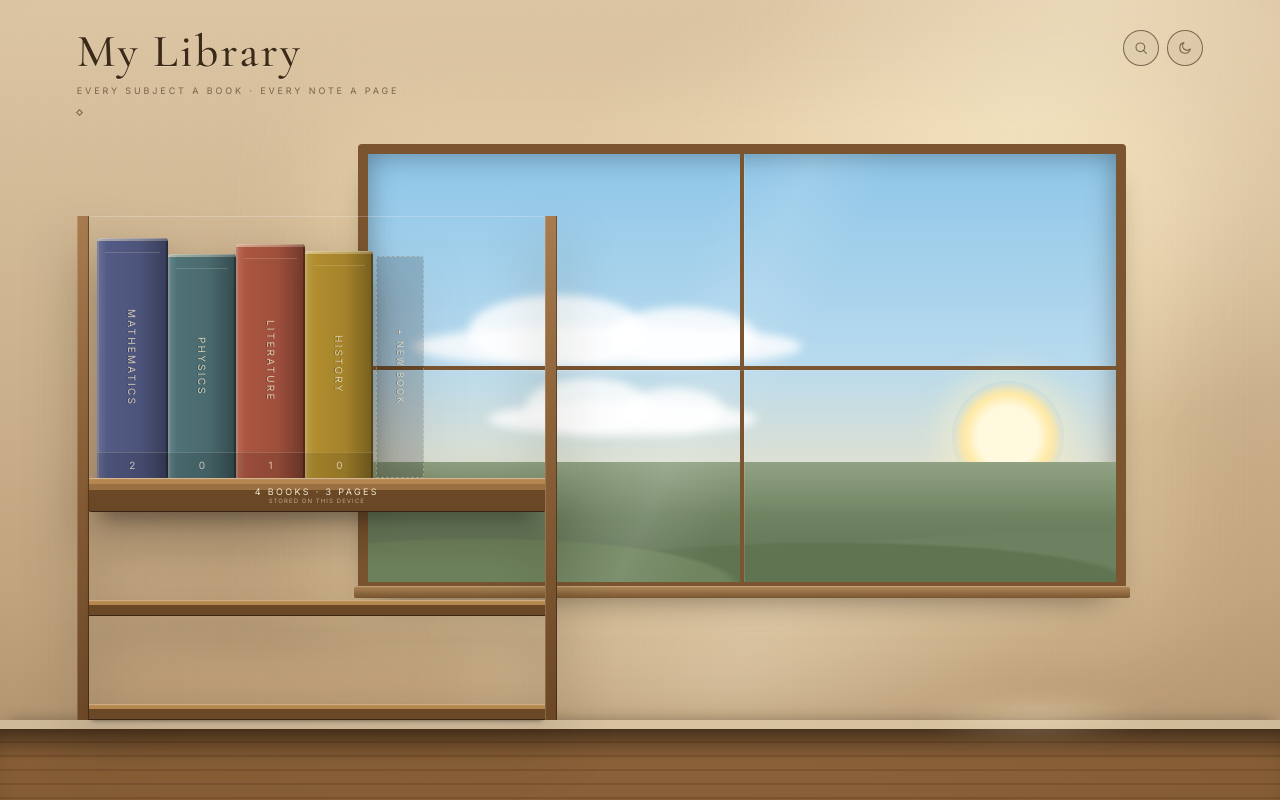
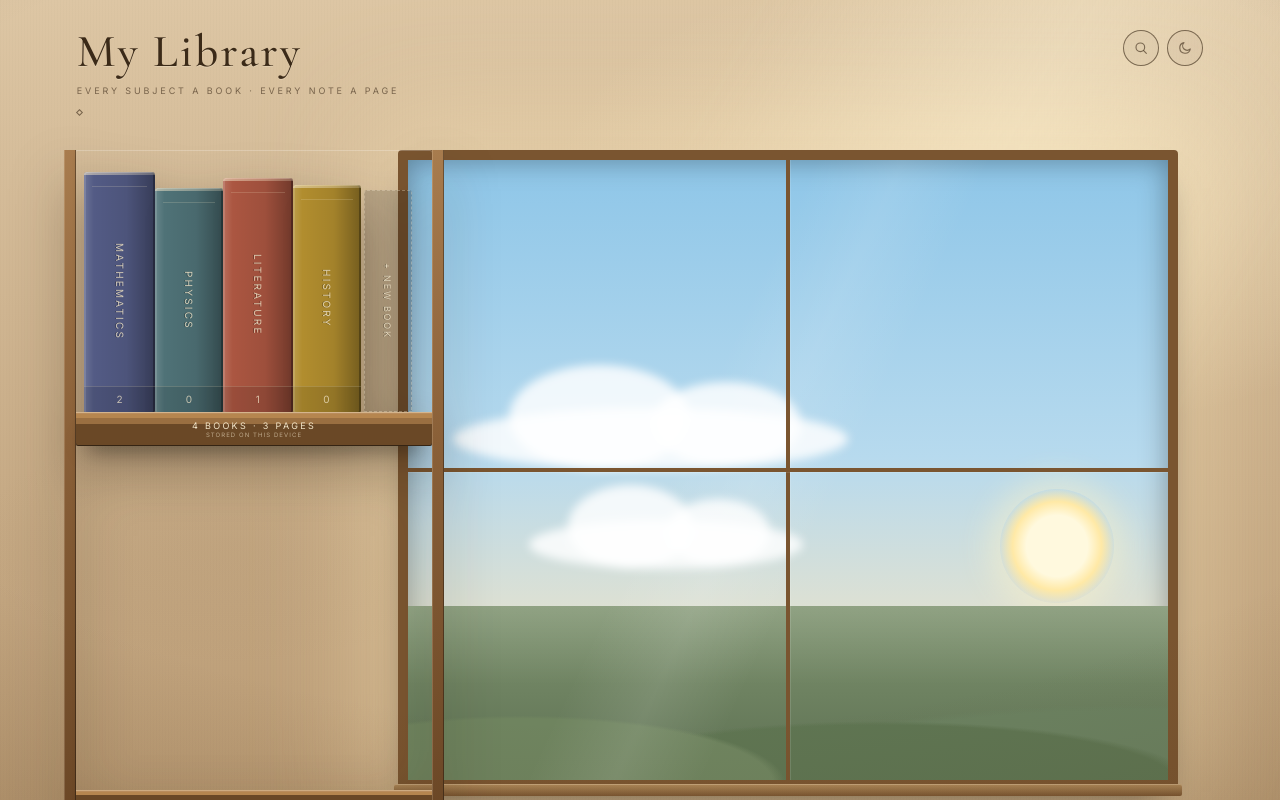
Before and after one commit to olcanaskar/my-library, a Next.js app: page / in a window 1280 px wide. Built offline with nearby package versions, Linux system fonts and the light colour scheme.

Commit message:
feat: crop the room to the active shelf and align the window

```diff
--- a/app/globals.css
+++ b/app/globals.css
@@ -134,9 +134,6 @@ body {
   --room-wall-top: #ddc6a4;
   --room-wall-bottom: #b99a73;
   --room-glow: rgba(255, 241, 205, 0.5);
-  --room-floor-1: #8c6239;
-  --room-floor-2: #7e5530;
-  --room-baseboard: #d8c3a1;
   --window-frame: #7a5530;
   --window-glow: rgba(255, 236, 190, 0.4);
   --glass-streak: rgba(255, 255, 255, 0.1);
@@ -161,7 +158,6 @@ body {
   --moon-opacity: 0;
   --stars-opacity: 0;
   --cloud-opacity: 1;
-  --light-pool: rgba(255, 240, 205, 0.42);
   --wood-frame: linear-gradient(150deg, #a87c4e 0%, #8a6038 44%, #6b4726 100%);
   --wood-shelf-light: #b6864f;
   --wood-shelf-dark: #6a4826;
@@ -169,7 +165,6 @@ body {
   --room-ink: #3b2a18;
   --room-ink-soft: rgba(59, 42, 24, 0.62);
   --room-ink-shadow: rgba(255, 250, 235, 0.25);
-  --floor-h: clamp(70px, 10vh, 120px);
 
   position: relative;
   overflow: hidden;
@@ -206,9 +201,6 @@ html[data-theme="dark"] .library-scene {
   --room-wall-top: #332a1f;
   --room-wall-bottom: #1a140e;
   --room-glow: rgba(150, 180, 225, 0.12);
-  --room-floor-1: #3a2b1d;
-  --room-floor-2: #2c2015;
-  --room-baseboard: #4a3826;
   --window-frame: #4a331e;
   --window-glow: rgba(140, 170, 220, 0.26);
   --glass-streak: rgba(255, 255, 255, 0.05);
@@ -232,7 +224,6 @@ html[data-theme="dark"] .library-scene {
   --moon-opacity: 1;
   --stars-opacity: 1;
   --cloud-opacity: 0;
-  --light-pool: rgba(150, 180, 230, 0.1);
   --wood-frame: linear-gradient(150deg, #6c4d31 0%, #513822 45%, #372414 100%);
   --wood-shelf-light: #6f4d2c;
   --wood-shelf-dark: #402b17;
@@ -272,9 +263,10 @@ html[data-theme="dark"] .library-scene {
   position: relative;
   z-index: 2;
   display: flex;
-  min-height: 100dvh;
+  height: 100dvh;
   width: 100%;
   flex-direction: column;
+  overflow: hidden;
   padding: clamp(20px, 3.5vh, 40px) clamp(22px, 6vw, 80px) 0;
 }
 
@@ -348,10 +340,10 @@ html[data-theme="dark"] .library-scene {
 
 .room-window {
   position: absolute;
-  top: 18%;
-  left: 28%;
-  width: min(60vw, 780px);
-  height: min(56vh, 520px);
+  top: 150px;
+  right: 8%;
+  width: min(96vw, 780px);
+  height: min(90vh, 640px);
   z-index: 1;
   border: clamp(8px, 0.8vw, 12px) solid var(--window-frame);
   border-radius: 4px;
@@ -361,7 +353,6 @@ html[data-theme="dark"] .library-scene {
     0 20px 34px -18px rgba(0, 0, 0, 0.55),
     0 0 110px 30px var(--window-glow);
 }
-
 .window-view {
   position: absolute;
   inset: 0;
@@ -555,44 +546,12 @@ html[data-theme="dark"] .window-sill {
   background: linear-gradient(180deg, #6a4c30, var(--window-frame));
 }
 
-.room-floor {
+.open-shelf {
   position: absolute;
-  right: 0;
-  bottom: 0;
-  left: 0;
-  z-index: 0;
-  height: var(--floor-h);
-  border-top: 9px solid var(--room-baseboard);
-  background:
-    linear-gradient(180deg, rgba(0, 0, 0, 0.28), transparent 45%),
-    repeating-linear-gradient(
-      180deg,
-      var(--room-floor-1) 0 12px,
-      var(--room-floor-2) 12px 14px
-    );
-  box-shadow:
-    0 -6px 16px -8px rgba(0, 0, 0, 0.35),
-    inset 0 22px 30px -22px rgba(0, 0, 0, 0.6);
-}
-
-.room-light-pool {
-  position: absolute;
-  right: 7%;
-  bottom: 7%;
-  width: clamp(130px, 24vw, 320px);
-  height: clamp(40px, 7vh, 80px);
-  z-index: 0;
-  transform: skewX(-10deg);
-  background: radial-gradient(closest-side, var(--light-pool), transparent 75%);
-  filter: blur(10px);
-}
-
-.open-shelf {
-  position: relative;
-  width: min(480px, 100%);
-  margin-top: auto;
-  margin-bottom: var(--floor-h);
-  align-self: flex-start;
+  top: 150px;
+  left: clamp(20px, 5vw, 80px);
+  z-index: 2;
+  width: min(380px, 52vw);
   filter: drop-shadow(0 22px 26px rgba(30, 16, 4, 0.3));
 }
 
@@ -623,7 +582,7 @@ html[data-theme="dark"] .window-sill {
 }
 
 .shelf-gap {
-  height: 88px;
+  height: calc(100dvh - var(--spine-base) - 216px);
 }
 
 .shelf-row {
--- a/components/library/LibraryView.tsx
+++ b/components/library/LibraryView.tsx
@@ -159,8 +159,6 @@ export function LibraryView({
 
               <div aria-hidden="true" className="shelf-gap" />
               <div aria-hidden="true" className="shelf-board shelf-board--slim" />
-              <div aria-hidden="true" className="shelf-gap" />
-              <div aria-hidden="true" className="shelf-board shelf-board--slim" />
             </div>
 
             <span aria-hidden="true" className="shelf-post" />
@@ -188,9 +186,6 @@ function RoomBackdrop() {
         <span className="window-bar-h" />
         <span className="window-sill" />
       </div>
-
-      <div className="room-floor" />
-      <div className="room-light-pool" />
     </div>
   );
 }
```
